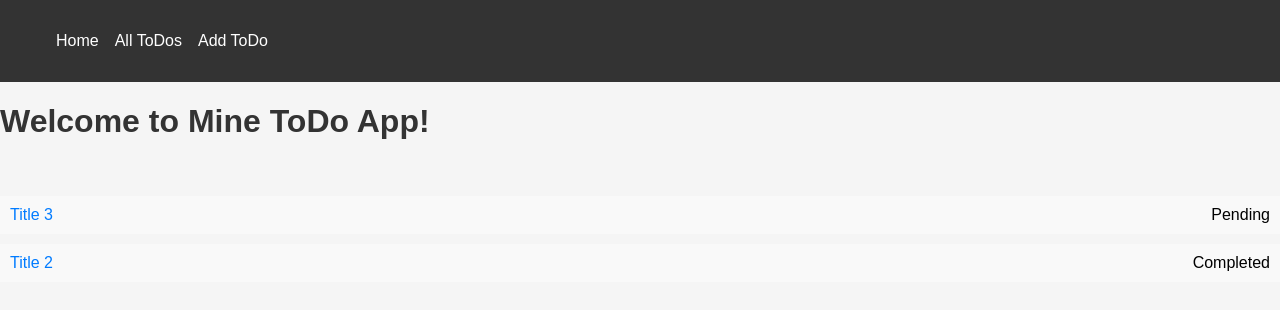
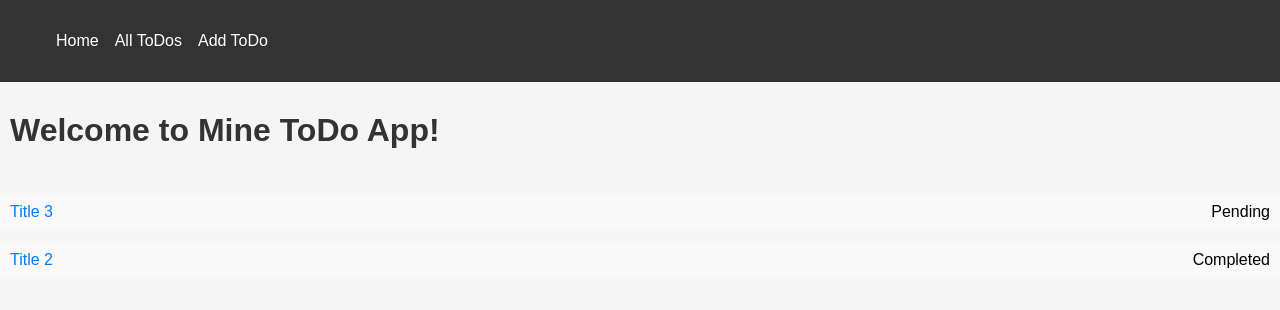
Before and after one commit to Whuaxu/Curso-Nuxt, a Nuxt app: page / in a window 1280 px wide. Shown: the top 310 px of the page. Built offline with nearby package versions, Linux system fonts and the light colour scheme.

Commit message:
Fixed some styling

```diff
--- a/app.vue
+++ b/app.vue
@@ -1,6 +1,6 @@
 <template>
   <div>
-    <Navbar />
+    <NuxtLayout />
     <NuxtPage />
   </div>
 </template>
--- a/assets/scss/main.scss
+++ b/assets/scss/main.scss
@@ -7,6 +7,7 @@ body {
 
 h1,
 h2 {
+    margin: 10px;
     color: #333;
 }
 
--- a/layouts/default.vue
+++ b/layouts/default.vue
@@ -12,6 +12,6 @@
 
 <style scoped>
 main {
-    padding: 2rem;
+    padding: 10px;
 }
 </style>
--- a/pages/todos/[id].vue
+++ b/pages/todos/[id].vue
@@ -31,6 +31,9 @@ const todo = computed(() =>
 </script>
 
 <style scoped>
+div{
+    margin: 10px;
+}
 .btn {
     background-color: #007bff;
     color: white;
```
